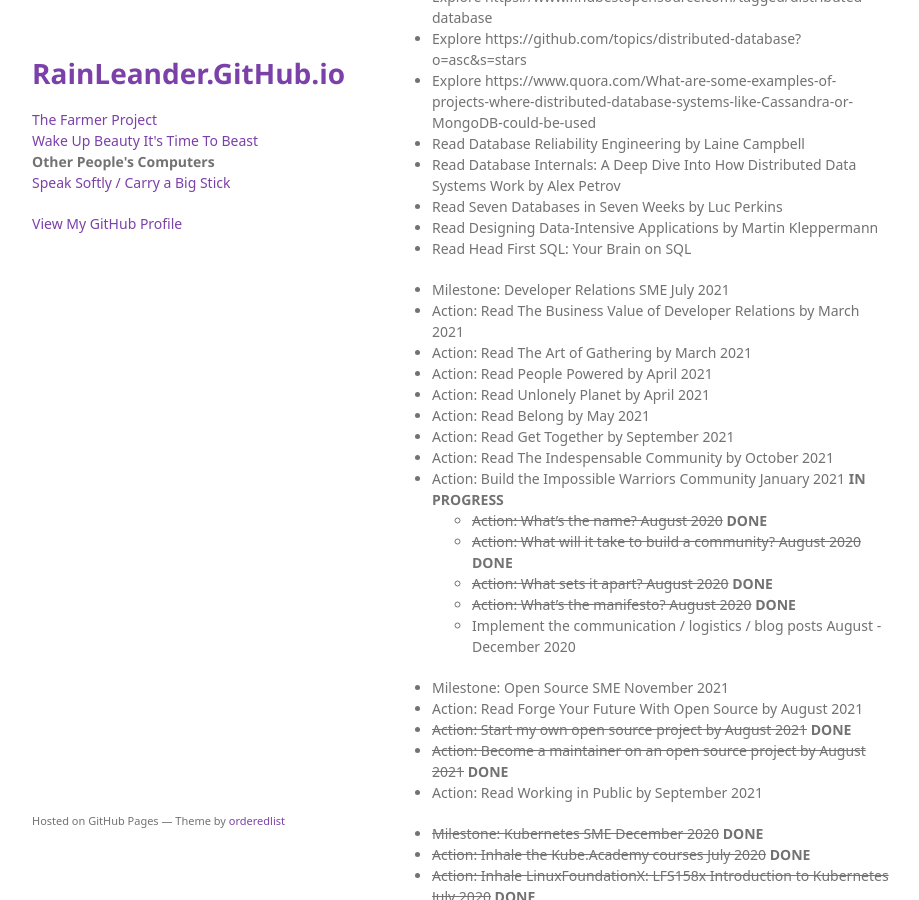
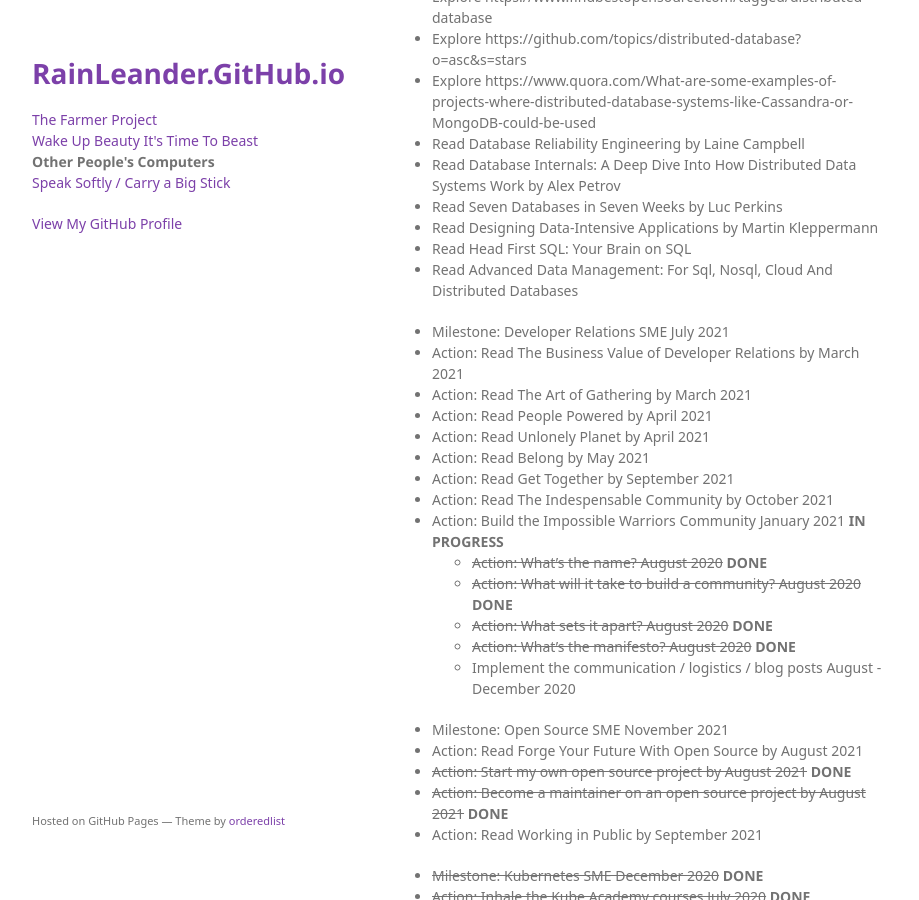
Before and after one commit to rainleander/rainleander.github.io, a Jekyll site: the page other-peoples-computers.html, which Jekyll copies as it is, in a window 1280 px wide and 900 px high, scrolled down 340 px. Shown: the whole window, without its empty margins (178-1097 px from the left). Built offline with Jekyll 4.4.1, drawn with Linux system fonts in a browser that asks for light colours; some web fonts are replaced.

Commit message:
Update other-peoples-computers.html

```diff
--- a/other-peoples-computers.html
+++ b/other-peoples-computers.html
@@ -39,7 +39,8 @@
           <li>Read Database Internals: A Deep Dive Into How Distributed Data Systems Work by Alex Petrov</li>
           <li>Read Seven Databases in Seven Weeks by Luc Perkins</li>
           <li>Read Designing Data-Intensive Applications by Martin Kleppermann</li>
-          <li>Read Head First SQL: Your Brain on SQL</li></ul>
+          <li>Read Head First SQL: Your Brain on SQL</li>
+        <li>Read Advanced Data Management: For Sql, Nosql, Cloud And Distributed Databases</li></ul>
 
         <ul><li>Milestone: Developer Relations SME July 2021</li>
           <li>Action: Read The Business Value of Developer Relations by March 2021</li>
```
